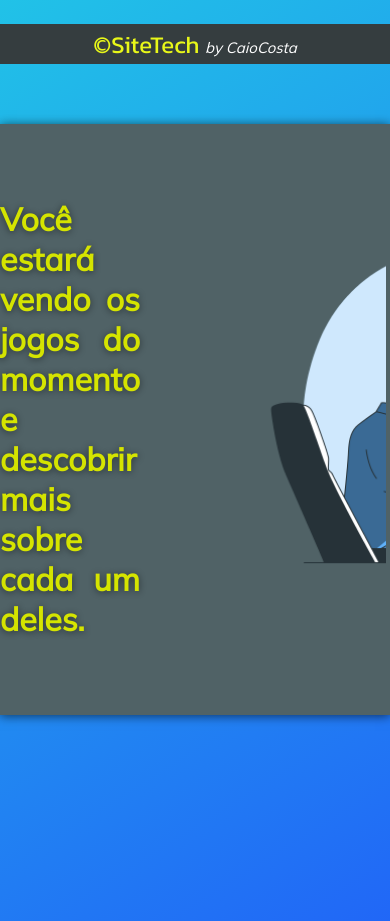
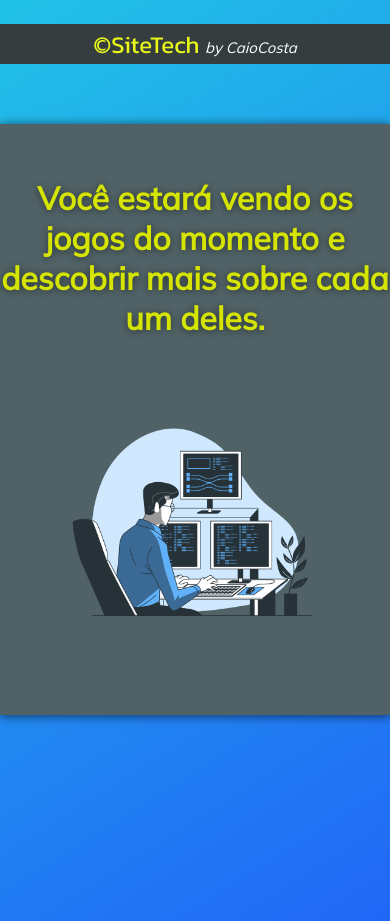
Before and after one commit to Caio-01/projeto-tech-2.0, a plain HTML site: page index.html in a window 390 px wide. Shown: the part 780-1701 px from the top of the page. Drawn offline with Linux system fonts and the light colour scheme.

Commit message:
atualizando...

```diff
--- a/estilo/home.css
+++ b/estilo/home.css
@@ -221,7 +221,6 @@ section:not(.sectionImg){
     padding: 8px 0px;
     margin: 4px;
     gap:10px;
-    max-width: 400px;
     max-width: 500px;
     transition: all 0.2s;
     overflow-x: scroll;
@@ -230,7 +229,6 @@ section:not(.sectionImg){
 
 .card{
     padding: 4px;
-    min-width: 400px;
     min-width: 500px;
     color: white;
     display: flex;
@@ -265,12 +263,12 @@ section:not(.sectionImg){
 }
 
 .corpoSlide::-webkit-scrollbar-thumb {
-    background: #17A2E8;
+    background: #0c95da;
     border-radius: 5px;
 }
 
 .corpoSlide::-webkit-scrollbar-thumb:hover {
-    background: #17A2E8;
+    background: #0c95da;
 }
 
 .rodape{
@@ -398,5 +396,35 @@ section:not(.sectionImg){
     box-shadow: 0px 1px 10px #17A2E8;
     }
 
+}
+
+
+@media (max-width:800px){
+    .sectionImg{
+    display: grid;
+    justify-content: center;
+    align-items: center;
+
+    }
+
+    .textSlide h2{
+    text-align: center;
+    padding-top: 1em;
+    margin: auto;
+    font-size: 2em;
+    margin-bottom: -3em ;
+    }
+
+    .corpoSlide {
+        margin: auto;
+        max-width: 300px;
+    }
+
+    .card{
+        min-width: 300px;
+    }
+    .card img{
+        max-width: 300px;
+    }
 
 }
```
